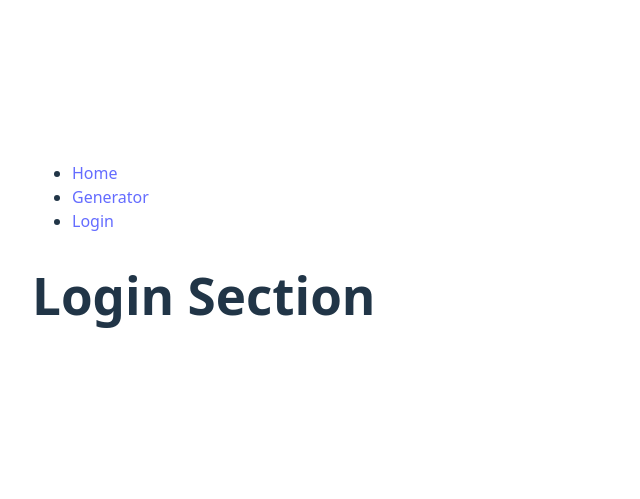
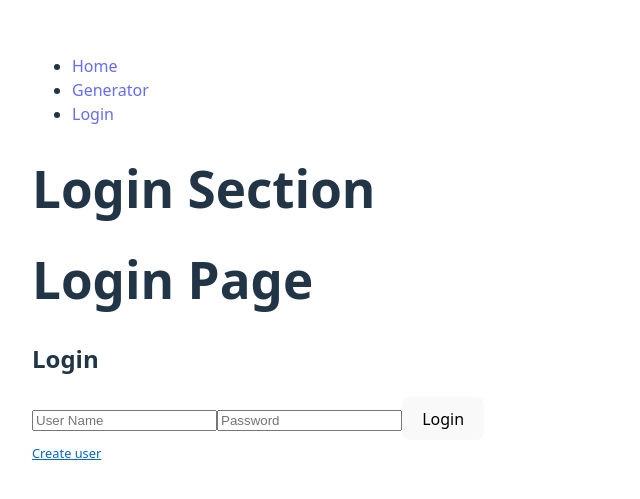
Before and after one commit to ABrondbjerg/FrontendDNDHelper, a React (Vite) app: page /login in a window 1280 px wide. Shown: the part 149-648 px from the top of the page, without its empty margins (0-640 px from the left). Built offline with nearby package versions, Linux system fonts and the light colour scheme.

Commit message:
Updated Login for Login Page

```diff
--- a/src/App.jsx
+++ b/src/App.jsx
@@ -1,10 +1,4 @@
-import { useState } from "react";
-import Admin from "./components/Admin";
-import CreateUser from "./pages/CreateUser";
-import facade from "./apiFacade";
 import "./App.css";
-import LogIn from "./components/auth/LogIn";
-import LoggedIn from "./components/auth/LoggedIn";
 import { Routes, Route } from "react-router-dom";
 import MainLayout from "/src/components/layout/MainLayout.jsx";
 import LoginLayout from "/src/components/layout/LoginLayout";
@@ -22,27 +16,6 @@ import RegisterPage from "/src/pages/RegisterPage";
 import NotFoundPage from "/src/pages/NotFoundPage";
 
 function App() {
-  const [loggedIn, setLoggedIn] = useState(false);
-  const [username, setUsername] = useState("");
-  const [roles, setRoles] = useState([]);
-  const [showRegister, setShowRegister] = useState(false);
-
-  const logout = () => {
-    facade.logout();
-    setLoggedIn(false);
-  };
-
-  const login = (user, pass) => {
-    facade.login(user, pass).then(() => {
-      setLoggedIn(true);
-      console.log("Now we are logged in");
-      const [username, roles] = facade.getUsernameAndRoles();
-      setUsername(username);
-      setRoles(roles);
-    });
-  };
-  const isAdmin = roles.includes("ADMIN") || username === "admin";
-
   return (
     <Routes>
       <Route path="/" element={<MainLayout />}>
@@ -64,30 +37,6 @@ function App() {
 
       <Route path="*" element={<NotFoundPage />} />
     </Routes>
-    /*
-    <div>
-      {!loggedIn ? (<LogIn login={login} />) :
-        (isAdmin || loggedIn ?
-        (<Admin logout={logout} username={username} />) :
-        (<div>
-          <LoggedIn loggedIn={loggedIn} username={username} roles={roles} />
-          <button onClick={logout}>Logout</button>
-        </div>)
-        )}
-      {!loggedIn ? (
-        showRegister ? (
-          <CreateUser onRegistered={() => setShowRegister(false)} onCancel={() => setShowRegister(false)} />
-        ) : (
-          <LogIn login={login} onRegisterClick={() => setShowRegister(true)} />
-        )
-      ) : (
-        <div>
-          <LoggedIn loggedIn={loggedIn} username={username} roles={roles} />
-          <button onClick={logout}>Logout</button>
-        </div>
-      )}
-    </div>
-  */
   );
 }
 
--- a/src/components/layout/LoginLayout.jsx
+++ b/src/components/layout/LoginLayout.jsx
@@ -1,11 +1,13 @@
 import { Outlet } from "react-router-dom";
 import Header from "/Users/alexbrondbjerg/DndhelperFrontend/FrontendDNDHelper/src/components/layout/Header.jsx";
+import LoginPage from "../../pages/LoginPage";
 
 export default function LoginLayout() {
   return (
     <div>
       <h1>Login Section</h1>
       <Outlet />
+      <LoginPage />
     </div>
   );
 }
--- a/src/pages/LoginPage.jsx
+++ b/src/pages/LoginPage.jsx
@@ -1,8 +1,57 @@
+import { useState } from "react";
+import Admin from "../components/Admin";
+import LogIn from "../components/auth/LogIn";
+import LoggedIn from "../components/auth/LoggedIn";
+import CreateUser from "./CreateUser";
+import facade from "../apiFacade";
+
 const LoginPage = () => {
+  const [loggedIn, setLoggedIn] = useState(false);
+  const [username, setUsername] = useState("");
+  const [roles, setRoles] = useState([]);
+  const [showRegister, setShowRegister] = useState(false);
+
+  const logout = () => {
+    facade.logout();
+    setLoggedIn(false);
+  };
+
+  const login = (user, pass) => {
+    facade.login(user, pass).then(() => {
+      setLoggedIn(true);
+      console.log("Now we are logged in");
+      const [username, roles] = facade.getUsernameAndRoles();
+      setUsername(username);
+      setRoles(roles);
+    });
+  };
+  const isAdmin = roles.includes("ADMIN") || username === "admin";
+
   return (
     <div className="page-container">
       <h1>Login Page</h1>
-      {/* Login form components go here */}
+      <div>
+        {!loggedIn ? (
+          showRegister ? (
+            <CreateUser
+              onRegistered={() => setShowRegister(false)}
+              onCancel={() => setShowRegister(false)}
+            />
+          ) : (
+            <LogIn
+              login={login}
+              onRegisterClick={() => setShowRegister(true)}
+            />
+          )
+        ) : isAdmin ? (
+          <Admin logout={logout} username={username} />
+        ) : (
+          <div>
+            <LoggedIn loggedIn={loggedIn} username={username} roles={roles} />
+            <button onClick={logout}>Logout</button>
+          </div>
+        )}
+      </div>
     </div>
   );
 };
```
